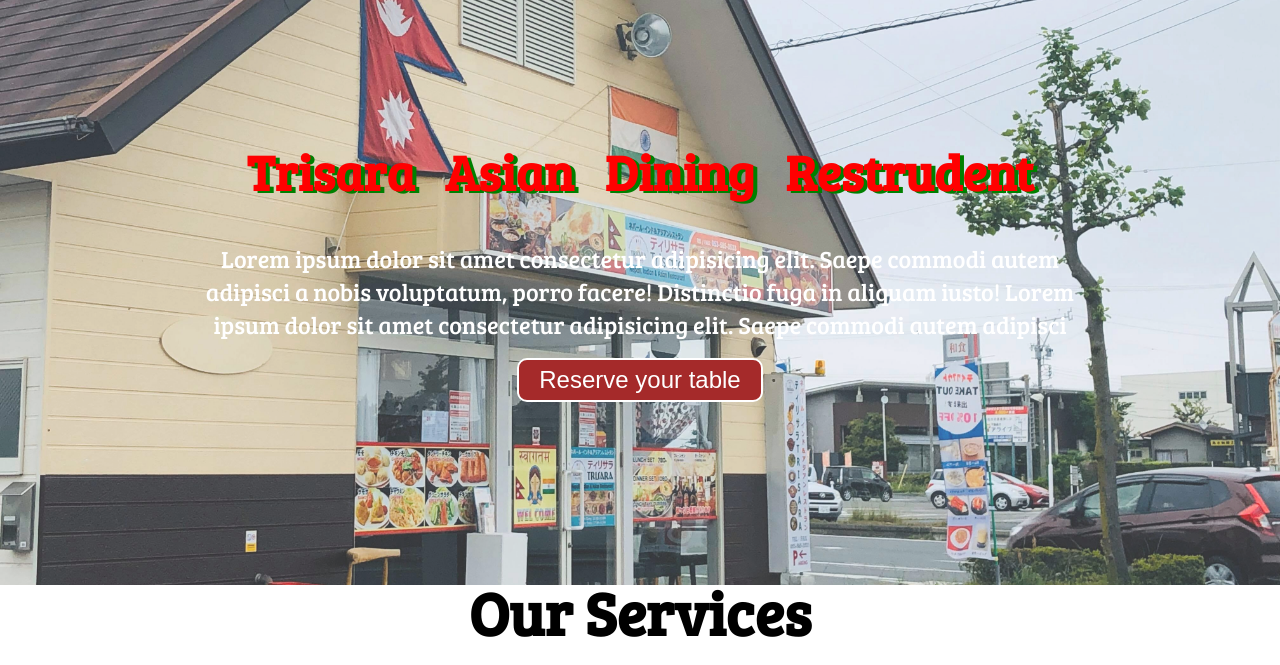
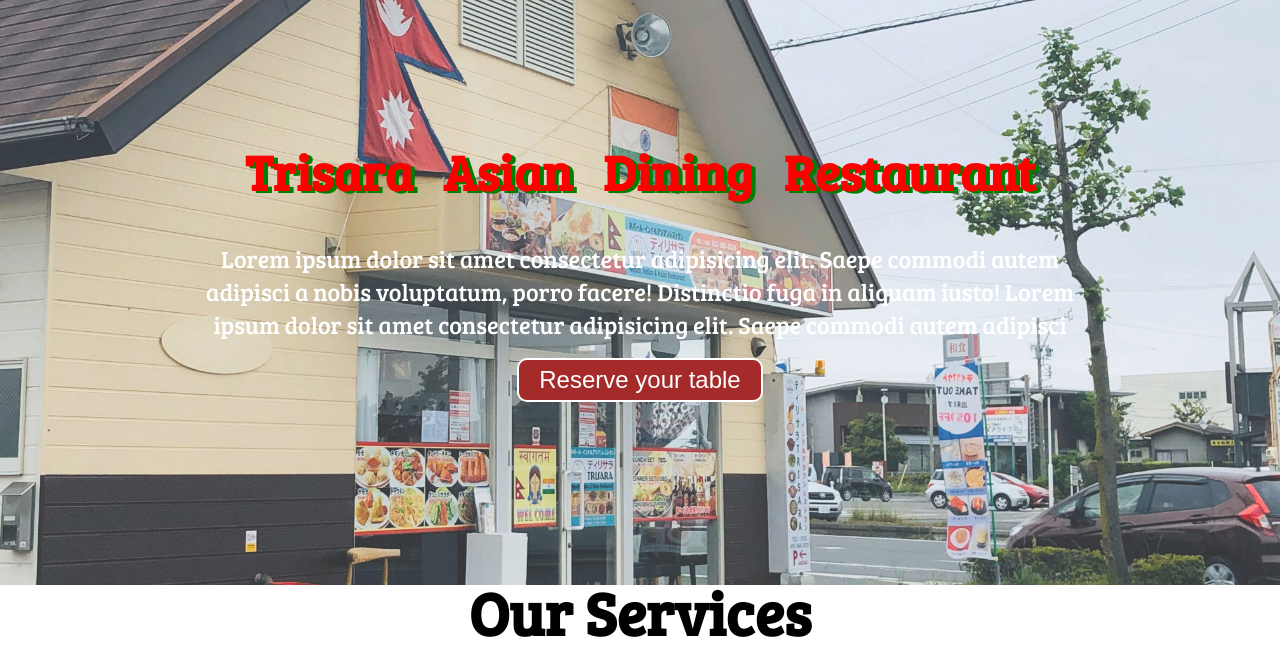
Before and after one commit to ananta-kandel/trisara1, a plain HTML site: page index.html in a window 1280 px wide. Shown: the part 115-780 px from the top of the page. Drawn offline with Linux system fonts and the light colour scheme; a web font is replaced by a local one.

Commit message:
Update index.html

```diff
--- a/index.html
+++ b/index.html
@@ -47,7 +47,7 @@
         </ul>
     </nav>
     <section id="home">
-        <h1>Trisara &nbsp; Asian &nbsp;&nbsp;Dining &nbsp;&nbsp;Restrudent</h1>
+        <h1>Trisara &nbsp; Asian &nbsp;&nbsp;Dining &nbsp;&nbsp;Restaurant</h1>
         <p>Lorem ipsum dolor sit amet consectetur adipisicing elit. Saepe commodi autem adipisci a nobis voluptatum,
             porro facere! Distinctio fuga in aliquam iusto!
             Lorem ipsum dolor sit amet consectetur adipisicing elit. Saepe commodi autem adipisci</p>
```
